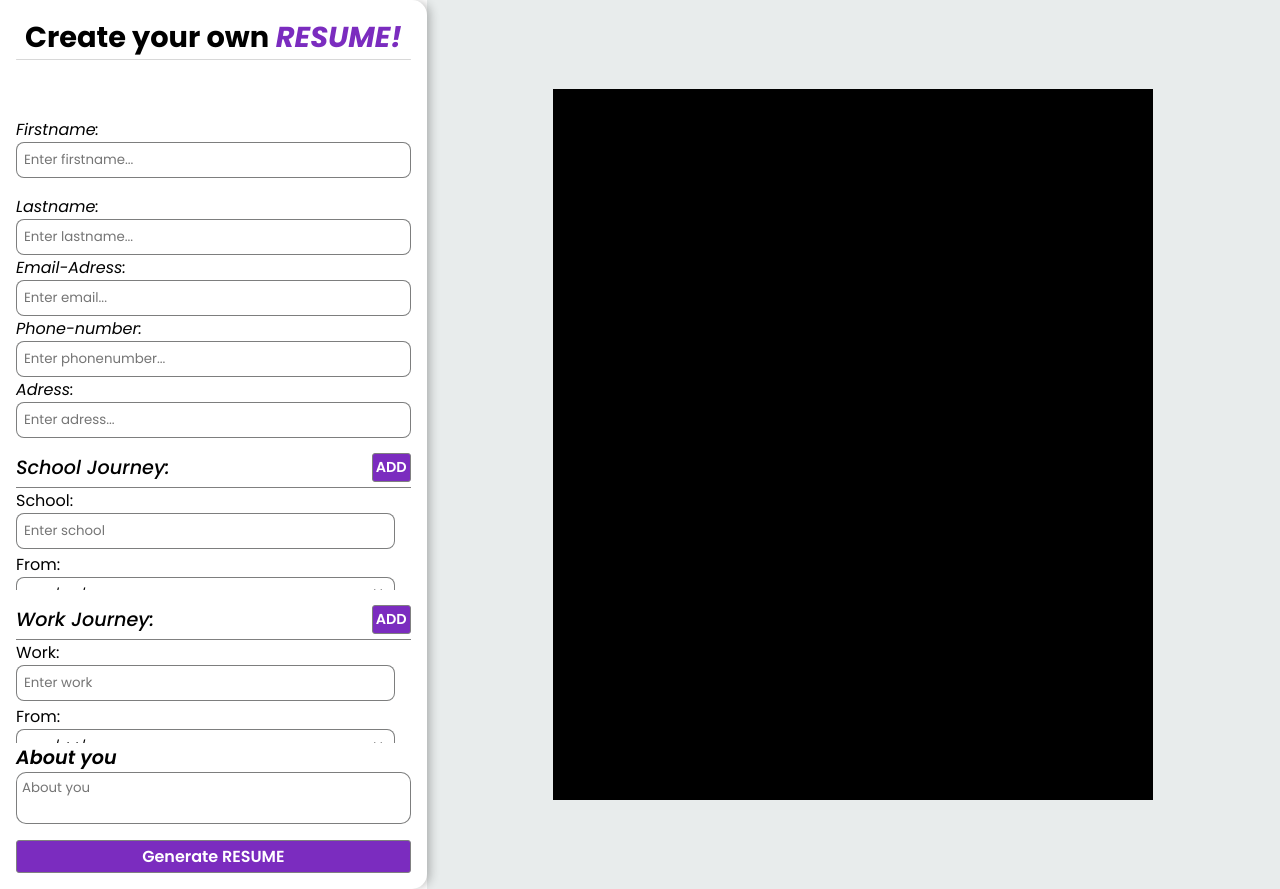
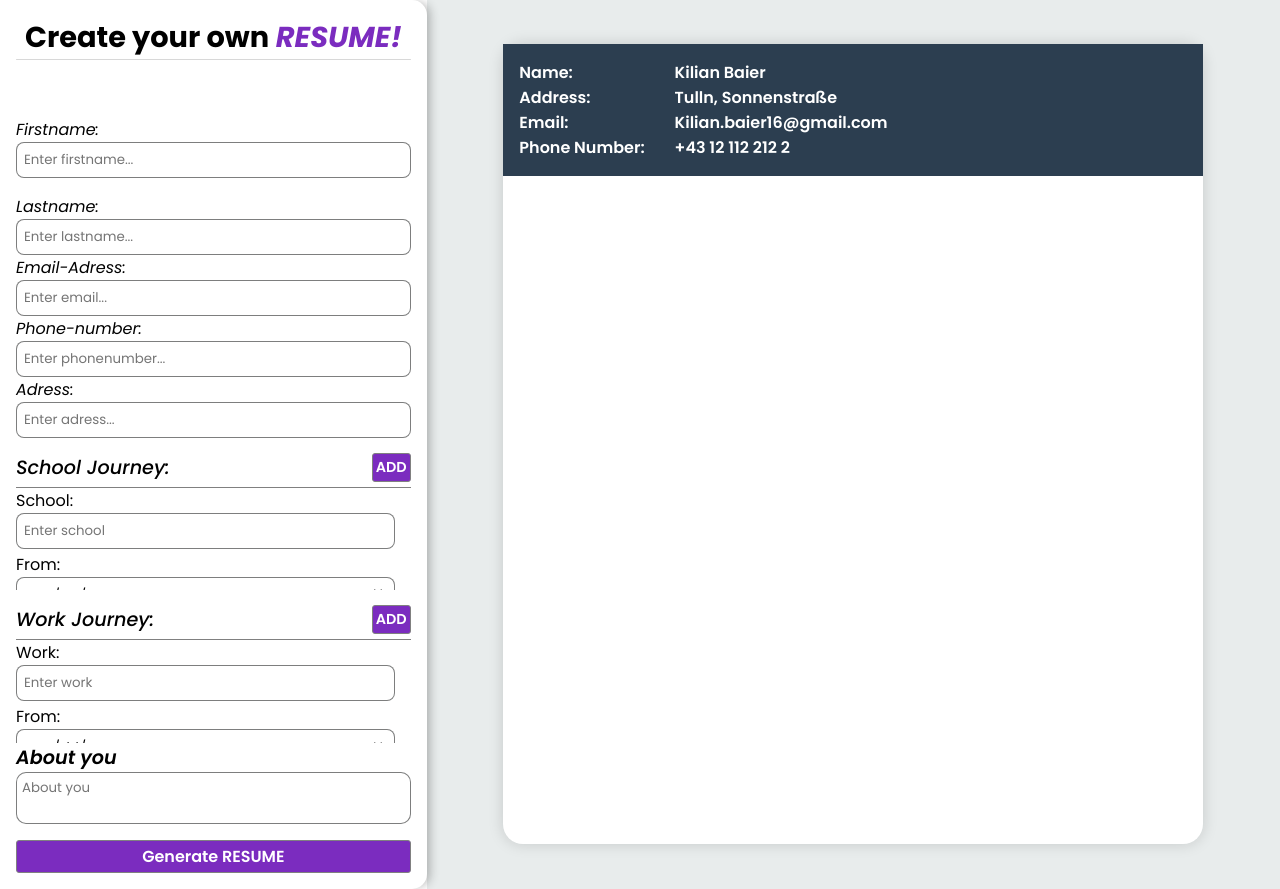
Before and after one commit to Kili196/CV-Generator, a React (Vite) app: page / in a window 1280 px wide. Built offline with nearby package versions, Linux system fonts and the light colour scheme.

Commit message:
added information into header in cv view

```diff
--- a/src/components/CvView.jsx
+++ b/src/components/CvView.jsx
@@ -2,8 +2,29 @@ const CvView = () => {
   return (
     <div className="cv-view flex-center">
       <div className="cv-container">
-        <div className="cv-heading-section"></div>
-        <div className="cv-information-section"></div>
+        <header>
+          <div className="cv-details">
+            <div className="cv-detail">
+              <label className="cv-label">Name:</label>
+              <span className="cv-value">Kilian Baier</span>
+            </div>
+            <div className="cv-detail">
+              <label className="cv-label">Address:</label>
+              <span className="cv-value">Tulln, Sonnenstraße</span>
+            </div>
+            <div className="cv-detail">
+              <label className="cv-label">Email:</label>
+              <span className="cv-value">Kilian.baier16@gmail.com</span>
+            </div>
+            <div className="cv-detail">
+              <label className="cv-label">Phone Number:</label>
+              <span className="cv-value">+43 12 112 212 2</span>
+            </div>
+          </div>
+          <div className="cv-image"></div>
+        </header>
+
+        <main> </main>
       </div>
     </div>
   );
--- a/src/styles/CvView.css
+++ b/src/styles/CvView.css
@@ -1,18 +1,34 @@
+:root {
+  --cv-background-color: #2c3e50;
+}
+
 .cv-view {
   background-color: var(--main-backgroundColor);
 }
 .cv-container {
-  width: 600px;
-  height: 80%;
+  width: 700px;
+  height: 90%;
   display: grid;
-  grid-template-rows: auto 1fr;
+  grid-template-rows: auto 3fr;
   background-color: white;
+  border-radius: 20px;
+  box-shadow: 0 0 15px rgba(0, 0, 0, 0.15);
 }
 
-.cv-heading-section {
-  background-color: beige;
+.cv-container header {
+  background-color: var(--cv-background-color);
+  display: grid;
+  grid-template-columns: auto 1fr;
+  color: white;
+  font-weight: 600;
+  justify-items: center;
+  padding-bottom: 50;
 }
 
-.cv-information-section {
-  background-color: black;
+.cv-detail {
+  display: grid;
+  grid-template-columns: 1fr 2fr;
+  justify-items: start;
+  align-items: start;
+  gap: 30px;
 }
```
